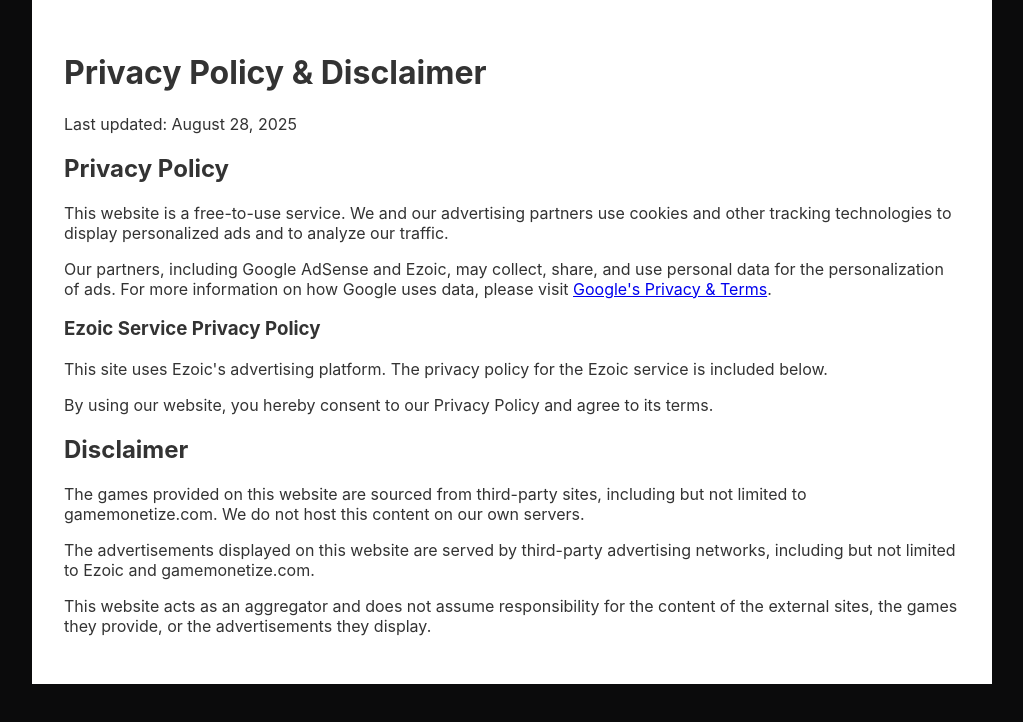
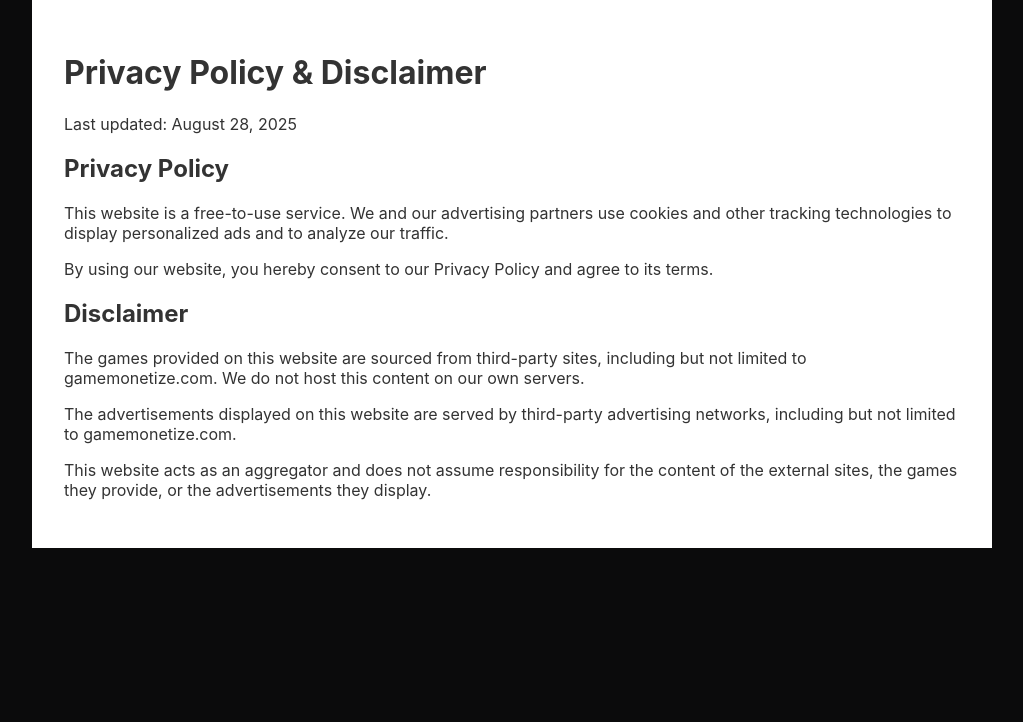
Before and after one commit to ajteter/gm22, a Next.js app: page /privacy-policy in a window 1280 px wide. Shown: the top 722 px of the page, without its empty margins (128-1151 px from the left). Built offline with nearby package versions, Linux system fonts and the light colour scheme; no server answers.

Commit message:
Update page.js

```diff
--- a/app/privacy-policy/page.js
+++ b/app/privacy-policy/page.js
@@ -8,13 +8,6 @@ export default function PrivacyPolicy() {
       <p>
         This website is a free-to-use service. We and our advertising partners use cookies and other tracking technologies to display personalized ads and to analyze our traffic.
       </p>
-      <p>
-        Our partners, including Google AdSense and Ezoic, may collect, share, and use personal data for the personalization of ads. For more information on how Google uses data, please visit <a href="https://policies.google.com/technologies/partner-sites" target="_blank" rel="noopener noreferrer">Google's Privacy & Terms</a>.
-      </p>
-
-      <h3>Ezoic Service Privacy Policy</h3>
-      <p>This site uses Ezoic&apos;s advertising platform. The privacy policy for the Ezoic service is included below.</p>
-      <span id="ezoic-privacy-policy-embed"></span>
 
       <p>
         By using our website, you hereby consent to our Privacy Policy and agree to its terms.
@@ -25,7 +18,7 @@ export default function PrivacyPolicy() {
         The games provided on this website are sourced from third-party sites, including but not limited to gamemonetize.com. We do not host this content on our own servers.
       </p>
       <p>
-        The advertisements displayed on this website are served by third-party advertising networks, including but not limited to Ezoic and gamemonetize.com.
+        The advertisements displayed on this website are served by third-party advertising networks, including but not limited to gamemonetize.com.
       </p>
       <p>
         This website acts as an aggregator and does not assume responsibility for the content of the external sites, the games they provide, or the advertisements they display.
```
